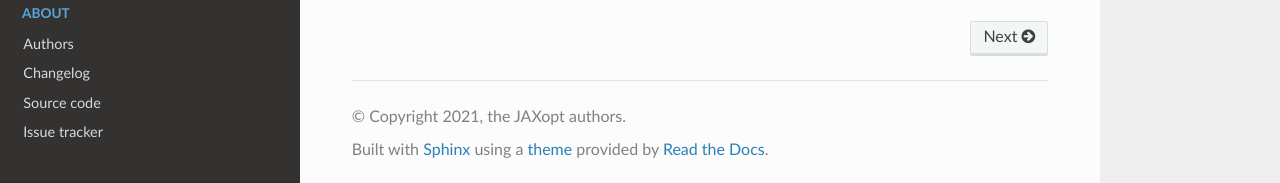
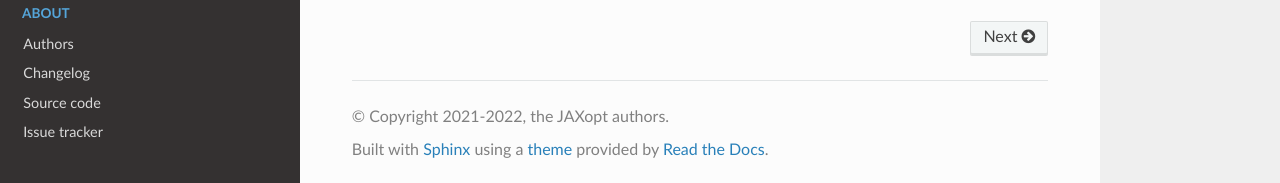
Before and after one commit to google/jaxopt, a Sphinx documentation site: the page built from docs/index.rst, in a window 1280 px wide and 900 px high, scrolled down 1475 px. Shown: the part 714-897 px from the top of the window. Built offline with Sphinx 7.4.7 and the Read the Docs theme 2.0.0, drawn with Linux system fonts in a browser that asks for light colours; pages that are not in the unit, such as notebooks, are missing from menus.

```diff
--- a/docs/conf.py
+++ b/docs/conf.py
@@ -34,7 +34,7 @@ from jaxopt.version import __version__
 # -- Project information -----------------------------------------------------
 
 project = 'JAXopt'
-copyright = '2021, the JAXopt authors'
+copyright = '2021-2022, the JAXopt authors'
 author = 'JAXopt authors'
 
 # The full version, including alpha/beta/rc tags
--- a/docs/notebooks/index.rst
+++ b/docs/notebooks/index.rst
@@ -58,7 +58,7 @@ Implicit Differentiation
  .. figure:: /notebooks/implicit_diff/thumbnails/plot_dataset_distillation.png
      :alt: Dataset distillation example with JAXopt.
 
-     :doc:`/notebooks/implicit_diff/plot_dataset_distillation`
+     :doc:`/notebooks/implicit_diff/dataset_distillation`
 
 .. raw:: html
 
```
